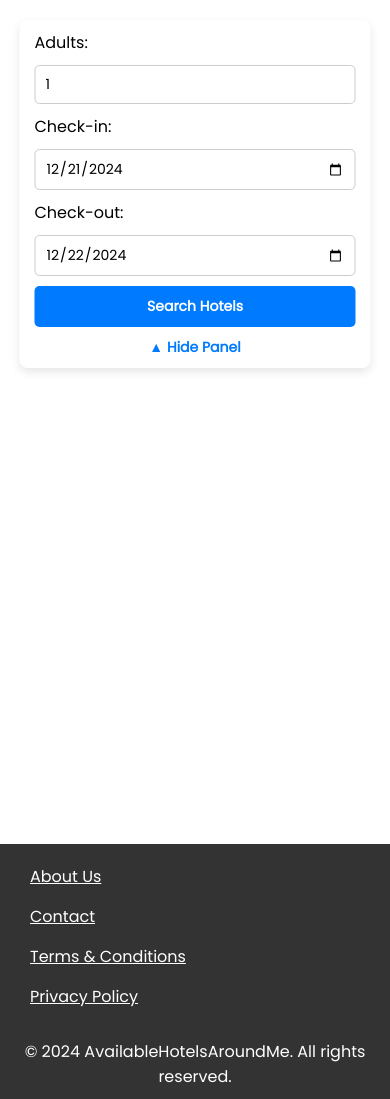
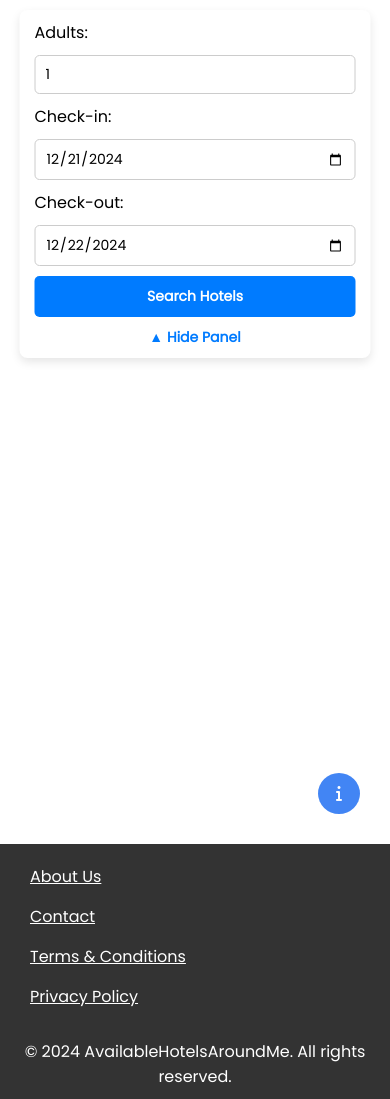
Before and after one commit to Ernosto0/availablehotelsnearme, a Django app: page / in a window 390 px wide. Run offline with Django 5.2, Linux system fonts and the light colour scheme.

Commit message:
responsiveee

```diff
--- a/hotel_finder/static/script.js
+++ b/hotel_finder/static/script.js
@@ -116,7 +116,7 @@ function createCustomMarker(lat, lng, hotelName, hotelPrice, booking_link, statu
     const customIcon = L.divIcon({
         className: 'custom-marker-container',
         html: iconHtml,
-        iconSize: [80, 60], // Size of the custom marker (adjust as needed)
+        iconSize: [90, 35], // Size of the custom marker (adjust as needed)
         iconAnchor: [40, 30], // Anchor point of the marker (centered)
     });
 
--- a/hotel_finder/static/styles.css
+++ b/hotel_finder/static/styles.css
@@ -18,14 +18,62 @@
   display: flex;
 }
 
+.info-button {
+  position: fixed;
+  bottom: 30px;
+  right: 30px;
+  z-index: 9999;
+  background-color: var(--blue);
+  padding: 8px 18px;
+  border-radius: 50%;
+  color: white;
+  cursor: pointer;
+}
+
+.web-info-panel {
+  position: absolute;
+  top: 0;
+  right: 0;
+  z-index: 9999;
+  background-color: white;
+  height: 100vh;
+  width: 100vw;
+  transition: all .5s ease;
+  opacity: 0;
+  pointer-events: none;
+}
+
+.web-info-panel .container {
+  position: relative;
+  display: flex;
+  flex-direction: column;
+  justify-content: center;
+  text-align: center;
+  align-items: center;
+}
+
+.web-info-panel .container .btn {
+  position: absolute;
+  top: 10px;
+  right: 10px;
+  font-size: 30px;
+  cursor: pointer;
+}
+
+.web-info-panel .container .text {
+  display: flex;
+  justify-content: center;
+  flex-direction: column;
+  align-items: center;
+  min-height: 100vh;
+}
+
 /* Style the map container */
 #map {
   height: 100vh;
   width: 100vw;
   z-index: 0;
 }
-
-
 
 /* Marker style */
 /* Base marker styling */
@@ -523,11 +561,10 @@
   background: #ffddd4;
 }
 
-
 /* CSS for Search Panel */
 .search-panel {
   position: absolute;
-  top: 20px;
+  top: 10px;
   left: 50%;
   transform: translateX(-50%);
   z-index: 1000;
--- a/hotel_finder/templates/main.html
+++ b/hotel_finder/templates/main.html
@@ -1,37 +1,77 @@
 <!DOCTYPE html>
 <html lang="en">
   <head>
-    <meta charset="UTF-8">
-    <meta name="viewport" content="width=device-width, initial-scale=1.0">
+    <meta charset="UTF-8" />
+    <meta name="viewport" content="width=device-width, initial-scale=1.0" />
     <title>Hotel Map</title>
 
     {% load static %}
 
-    <link rel="stylesheet" type="text/css" href="{% static 'styles.css' %}">
-    <link rel="stylesheet" href="https://cdnjs.cloudflare.com/ajax/libs/font-awesome/6.7.1/css/all.min.css" >
-    <link rel="stylesheet" href="https://unpkg.com/leaflet@1.9.3/dist/leaflet.css" >
+    <link rel="stylesheet" type="text/css" href="{% static 'styles.css' %}" />
+    <link
+      rel="stylesheet"
+      href="https://cdnjs.cloudflare.com/ajax/libs/font-awesome/6.7.1/css/all.min.css"
+    />
+    <link
+      rel="stylesheet"
+      href="https://unpkg.com/leaflet@1.9.3/dist/leaflet.css"
+    />
     <script src="https://unpkg.com/leaflet@1.9.3/dist/leaflet.js"></script>
 
-        <link href="https://cdnjs.cloudflare.com/ajax/libs/font-awesome/6.0.0-beta3/css/all.min.css" rel="stylesheet">
+    <link
+      href="https://cdnjs.cloudflare.com/ajax/libs/font-awesome/6.0.0-beta3/css/all.min.css"
+      rel="stylesheet"
+    />
 
     <script src="{% static 'script.js' %}"></script>
   </head>
   <body>
     <section class="container">
-        <div id="loading-spinner" class="spinner" style="display: none;"></div>
+      <!-- Info Button -->
+      <div class="info-button">
+        <i class="fa-solid fa-info"></i>
+      </div>
+      <!-- Info Button -->
 
+      <!-- Web Info Panel -->
+      <div class="web-info-panel">
+        <div class="container">
+          <div class="btn">
+            <i class="fa-solid fa-xmark web-panel-btn"></i>
+          </div>
+          <div class="text">
+            <h1>AvailableHotelsAroundMe</h1>
+            <p>
+              Lorem ipsum dolor sit, amet consectetur adipisicing elit.
+              Molestiae, eos.
+            </p>
+            <a href="">Link</a>
+          </div>
+        </div>
+      </div>
+      <!-- Web Info Panel -->
 
+      <!-- Loading Spinner -->
+      <div id="loading-spinner" class="spinner" style="display: none"></div>
+      <!-- Loading Spinner -->
 
-
-
-
+      <!-- Hotel Info Panel -->
       <div id="info-panel">
         <i class="fa-solid fa-xmark" id="close-btn"></i>
         <div id="photo-gallery" class="gallery">
-                <img id="hotel-photo" class="photo-gallery-img active" src="initial-photo-url.jpg" alt="Hotel Photo">
+          <img
+            id="hotel-photo"
+            class="photo-gallery-img active"
+            src="initial-photo-url.jpg"
+            alt="Hotel Photo"
+          />
           <div class="info-buttons">
-                    <button id="prev-photo" onclick="prevPhoto()"><i class="fa-solid fa-arrow-left"></i></button>
-                    <button id="next-photo" onclick="nextPhoto()"><i class="fa-solid fa-arrow-right"></i></button>
+            <button id="prev-photo" onclick="prevPhoto()">
+              <i class="fa-solid fa-arrow-left"></i>
+            </button>
+            <button id="next-photo" onclick="nextPhoto()">
+              <i class="fa-solid fa-arrow-right"></i>
+            </button>
           </div>
         </div>
         <h2 id="hotel-name"></h2>
@@ -264,14 +321,22 @@ function fetchHotels(latitude, longitude) {
                   panelHandle.classList.remove("visible");
               });
           });
-
-
-
-
     </script>
     <script>
-        document.getElementById('close-btn').addEventListener("click", (e) => {
-        document.getElementById('info-panel').classList.remove("activate");
+      document.getElementById("close-btn").addEventListener("click", (e) => {
+        document.getElementById("info-panel").classList.remove("activate");
+      });
+
+      const infoButton = document.querySelector(".info-button");
+      const webInfoPanel = document.querySelector(".web-info-panel");
+      const webPanelBtn = document.querySelector(".web-panel-btn");
+      infoButton.addEventListener("click", () => {
+        webInfoPanel.style.opacity = "1";
+        webInfoPanel.style.pointerEvents = "auto";
+        webPanelBtn.addEventListener("click", () => {
+          webInfoPanel.style.opacity = "0";
+          webInfoPanel.style.pointerEvents = "none";
+        });
       });
     </script>
   </body>
```
Also changed, not shown: other parts of hotel_finder/static/styles.css (+17 -19 lines), other parts of hotel_finder/templates/main.html (+41 -24 lines). Lines whose indentation alone changed are shown as unchanged.
